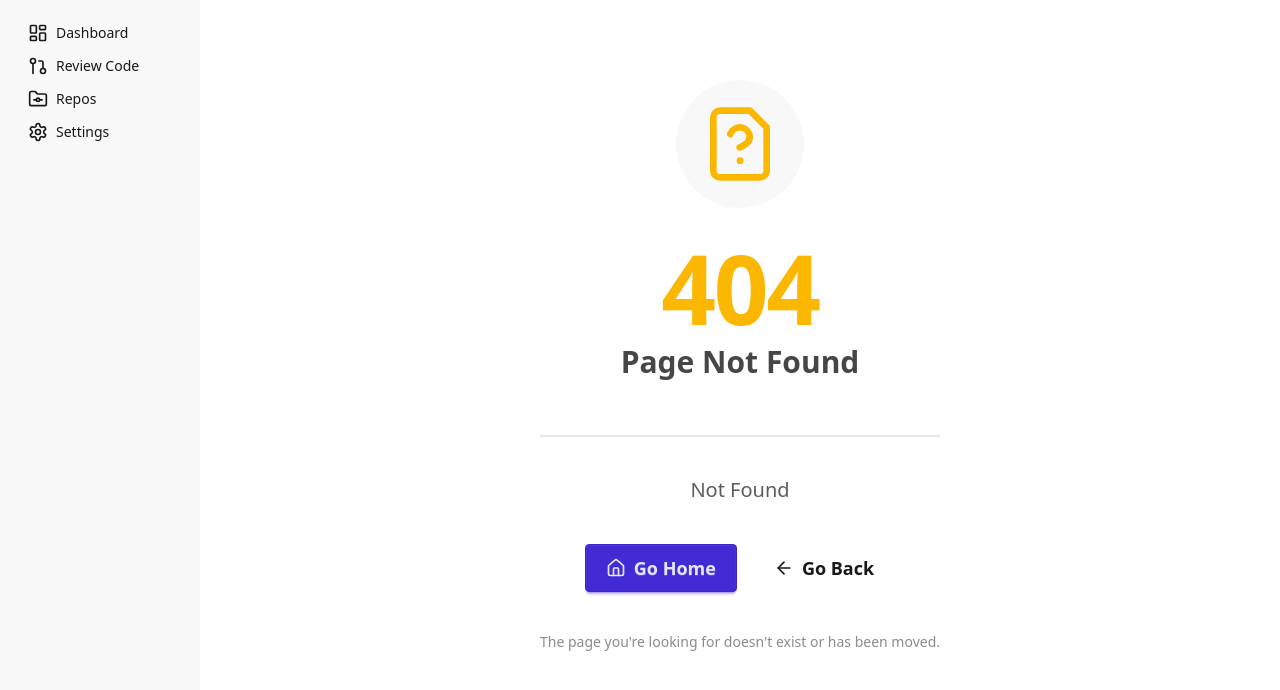
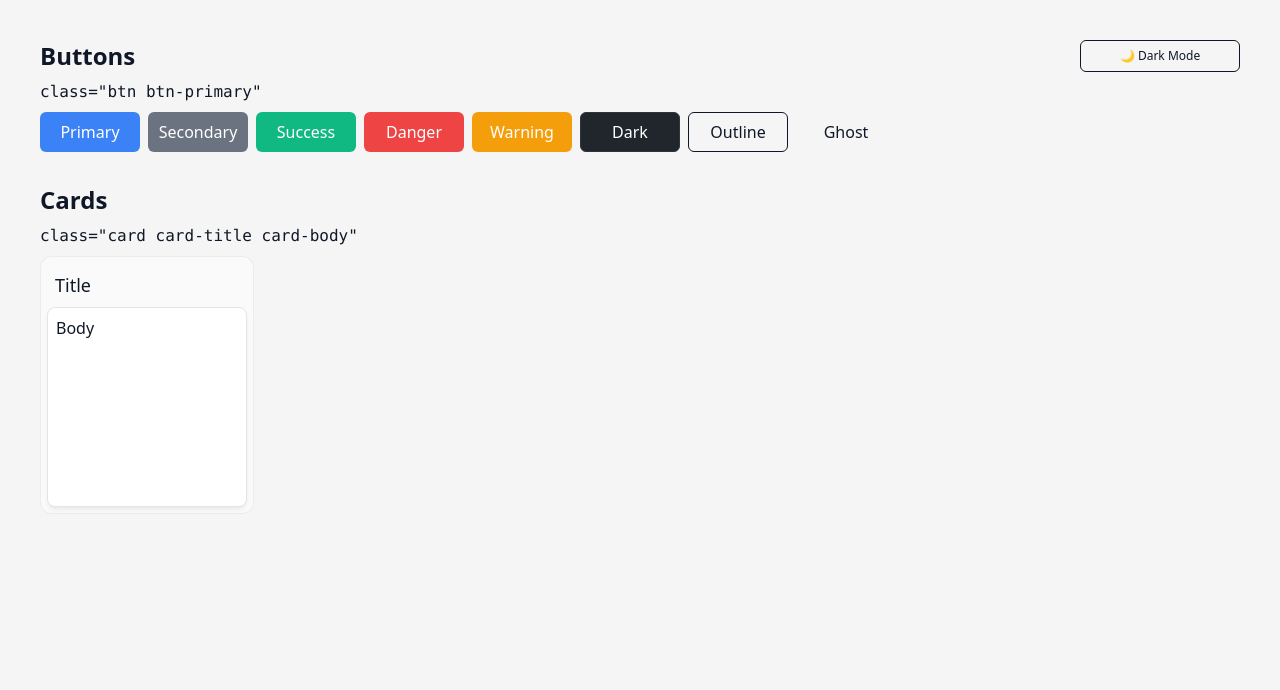
Before and after one commit to travierm/argus, a SvelteKit app: page /playground in a window 1280 px wide. Before the commit this address had no page. Shown: the top 690 px of the page. Built offline with nearby package versions, Linux system fonts and the light colour scheme.

Commit message:
chore: working on UI

```diff
--- a/src/app.css
+++ b/src/app.css
@@ -1,8 +1,15 @@
 @import 'tailwindcss';
 
-@plugin 'daisyui';
 @plugin '@tailwindcss/forms';
-@plugin '@tailwindcss/typography';
+
+@import './styles/buttons.css';
+@import './styles/cards.css';
+
+@custom-variant dark (&:where(.dark, .dark *));
+
+@theme {
+	--color-scheme: light dark;
+}
 
 .icon-sm {
 	@apply h-5 w-5;
--- a/src/app.html
+++ b/src/app.html
@@ -5,7 +5,10 @@
 		<meta name="viewport" content="width=device-width, initial-scale=1" />
 		%sveltekit.head%
 	</head>
-	<body data-sveltekit-preload-data="hover">
+	<body
+		data-sveltekit-preload-data="hover"
+		class="bg-neutral-100 text-gray-900 dark:bg-neutral-900 dark:text-white"
+	>
 		<div style="display: contents">%sveltekit.body%</div>
 	</body>
 </html>
--- a/src/routes/+layout.svelte
+++ b/src/routes/+layout.svelte
@@ -1,55 +1,11 @@
 <script lang="ts">
 	import '../app.css';
 	import favicon from '$lib/assets/favicon.svg';
-	import { FolderGit, GitPullRequest, LayoutDashboard, Settings, FileDiff } from '@lucide/svelte';
-	import { page } from '$app/state';
 	let { children } = $props();
-
-	const currentPath = $derived(page.url.pathname);
 </script>
 
 <svelte:head>
 	<link rel="icon" href={favicon} />
 </svelte:head>
 
-<div class="drawer min-h-screen lg:drawer-open">
-	<input id="my-drawer-3" type="checkbox" class="drawer-toggle" />
-
-	<!-- Main content -->
-	<div class="drawer-content flex flex-col">
-		<!-- Navbar/Toggle for mobile -->
-		<div class="navbar bg-base-300 lg:hidden">
-			<label for="my-drawer-3" class="btn btn-square btn-ghost">
-				<svg
-					xmlns="http://www.w3.org/2000/svg"
-					fill="none"
-					viewBox="0 0 24 24"
-					class="inline-block h-6 w-6 stroke-current"
-				>
-					<path
-						stroke-linecap="round"
-						stroke-linejoin="round"
-						stroke-width="2"
-						d="M4 6h16M4 12h16M4 18h16"
-					></path>
-				</svg>
-			</label>
-		</div>
-
-		<!-- Page content -->
-		<div class="flex-1 {!currentPath.includes('/review') ? 'p-4' : ''}">
-			{@render children()}
-		</div>
-	</div>
-
-	<!-- Sidebar -->
-	<div class="drawer-side">
-		<label for="my-drawer-3" aria-label="close sidebar" class="drawer-overlay"></label>
-		<ul class="menu min-h-full w-50 bg-base-200 p-4">
-			<li><a href="/"><LayoutDashboard class="icon-sm" /> Dashboard</a></li>
-			<li><a href="/review"><GitPullRequest class="icon-sm" />Review Code</a></li>
-			<li><a href="/repos"><FolderGit class="icon-sm" /> Repos</a></li>
-			<li><a href="/settings"><Settings class="icon-sm" /> Settings</a></li>
-		</ul>
-	</div>
-</div>
+{@render children()}
--- /dev/null
+++ b/src/routes/playground/+page.svelte
@@ -0,0 +1,75 @@
+<script lang="ts">
+	import { onMount } from 'svelte';
+
+	let isDark = $state(false);
+
+	onMount(() => {
+		// Check localStorage first, then fall back to browser preference
+		const savedTheme = localStorage.getItem('theme');
+		const prefersDark = window.matchMedia('(prefers-color-scheme: dark)').matches;
+
+		isDark = savedTheme === 'dark' || (savedTheme === null && prefersDark);
+
+		// Apply the theme
+		if (isDark) {
+			document.documentElement.classList.add('dark');
+		} else {
+			document.documentElement.classList.remove('dark');
+		}
+	});
+
+	function toggleTheme() {
+		isDark = !isDark;
+
+		if (isDark) {
+			document.documentElement.classList.add('dark');
+			localStorage.setItem('theme', 'dark');
+		} else {
+			document.documentElement.classList.remove('dark');
+			localStorage.setItem('theme', 'light');
+		}
+	}
+</script>
+
+<div class="flex min-h-screen flex-col gap-8 p-10">
+	<!-- Buttons -->
+	<div class="flex flex-col gap-2">
+		<div class="flex items-center justify-between">
+			<h1 class="text-2xl font-bold text-gray-900 dark:text-white">Buttons</h1>
+
+			<button on:click={toggleTheme} class="btn btn-outline btn-sm max-w-40">
+				{isDark ? '☀️ Light Mode' : '🌙 Dark Mode'}
+			</button>
+		</div>
+
+		<code class="flew-grow">class="btn btn-primary"</code>
+		<div class="flex flex-wrap gap-2">
+			<button class="btn btn-primary max-w-25">Primary</button>
+			<button class="btn btn-secondary max-w-25">Secondary</button>
+			<button class="btn btn-success max-w-25">Success</button>
+			<button class="btn btn-danger max-w-25">Danger</button>
+			<button class="btn btn-warning max-w-25">Warning</button>
+			<button class="btn btn-dark max-w-25">Dark</button>
+			<button class="btn btn-outline max-w-25">Outline</button>
+			<button class="btn btn-ghost max-w-25">Ghost</button>
+		</div>
+	</div>
+
+	<!-- Cards -->
+	<div class="flex flex-col gap-2">
+		<div class="flex items-center justify-between">
+			<h1 class="text-2xl font-bold text-gray-900 dark:text-white">Cards</h1>
+		</div>
+
+		<code class="flew-grow">class="card card-title card-body"</code>
+		<div class="flex flex-wrap gap-2">
+			<div class="card">
+				<h1 class="card-title">Title</h1>
+
+				<div class="card-body min-h-[200px] min-w-[200px]">
+					<p>Body</p>
+				</div>
+			</div>
+		</div>
+	</div>
+</div>
--- /dev/null
+++ b/src/styles/buttons.css
@@ -0,0 +1,190 @@
+@layer components {
+	.btn {
+		/* Layout */
+		display: flex;
+		align-items: center;
+		justify-content: center;
+		width: 100%;
+		min-height: 2.5rem;
+		padding-left: calc(2rem - 1px);
+		padding-right: calc(2rem - 1px);
+
+		/* Appearance */
+		position: relative;
+		border-radius: 0.375rem;
+		border: 1px solid transparent;
+		font-weight: 500;
+		white-space: nowrap;
+		background-color: var(--background-color-stronger);
+		color: white;
+
+		/* States */
+		cursor: default;
+		transition: background-color 0.2s ease;
+
+		/* SVG children */
+		& svg {
+			width: 1.25rem;
+			height: 1.25rem;
+			flex-shrink: 0;
+			color: currentColor;
+		}
+
+		/* Hover */
+		&:hover:not(:disabled) {
+			background-color: color-mix(in srgb, var(--background-color-stronger) 90%, white);
+		}
+
+		/* Focus */
+		&:focus {
+			outline: none;
+		}
+
+		&:focus-visible {
+			outline: 2px solid var(--color-primary, #3b82f6);
+			outline-offset: 2px;
+		}
+
+		/* Disabled */
+		&:disabled,
+		&[data-disabled] {
+			opacity: 0.5;
+			cursor: default;
+		}
+	}
+
+	/* Color Variants */
+	.btn-primary {
+		background-color: #3b82f6;
+		color: white;
+
+		&:hover:not(:disabled) {
+			background-color: #2563eb;
+		}
+
+		&:focus-visible {
+			outline-color: #3b82f6;
+		}
+	}
+
+	.btn-secondary {
+		background-color: #6b7280;
+		color: white;
+
+		&:hover:not(:disabled) {
+			background-color: #4b5563;
+		}
+
+		&:focus-visible {
+			outline-color: #6b7280;
+		}
+	}
+
+	.btn-success {
+		background-color: #10b981;
+		color: white;
+
+		&:hover:not(:disabled) {
+			background-color: #059669;
+		}
+
+		&:focus-visible {
+			outline-color: #10b981;
+		}
+	}
+
+	.btn-danger {
+		background-color: #ef4444;
+		color: white;
+
+		&:hover:not(:disabled) {
+			background-color: #dc2626;
+		}
+
+		&:focus-visible {
+			outline-color: #ef4444;
+		}
+	}
+
+	.btn-warning {
+		background-color: #f59e0b;
+		color: white;
+
+		&:hover:not(:disabled) {
+			background-color: #d97706;
+		}
+
+		&:focus-visible {
+			outline-color: #f59e0b;
+		}
+	}
+
+	.btn-outline {
+		background-color: transparent;
+		border-color: currentColor;
+		color: inherit;
+
+		&:hover:not(:disabled) {
+			background-color: rgba(0, 0, 0, 0.05);
+		}
+
+		:where(.dark, .dark *) & {
+			border-color: #d1d5db;
+			color: white;
+
+			&:hover:not(:disabled) {
+				background-color: rgba(255, 255, 255, 0.1);
+			}
+		}
+	}
+
+	.btn-ghost {
+		background-color: transparent;
+		border-color: transparent;
+		color: inherit;
+
+		&:hover:not(:disabled) {
+			background-color: rgba(0, 0, 0, 0.05);
+		}
+
+		:where(.dark, .dark *) & {
+			color: white;
+
+			&:hover:not(:disabled) {
+				background-color: rgba(255, 255, 255, 0.1);
+			}
+		}
+	}
+
+	.btn-dark {
+		background-color: #21262d;
+		border-color: #30363d;
+		color: white;
+
+		&:hover:not(:disabled) {
+			background-color: #30363d;
+			color: #e6edf3;
+		}
+
+		&:focus-visible {
+			outline-color: #58a6ff;
+		}
+	}
+
+	/* Size Variants */
+	.btn-sm {
+		min-height: 2rem;
+		padding-left: 0.75rem;
+		padding-right: 0.75rem;
+		font-size: 0.75rem;
+		line-height: 1rem;
+	}
+
+	.btn-lg {
+		min-height: 3rem;
+		padding-left: 2.5rem;
+		padding-right: 2.5rem;
+		font-size: 1rem;
+		line-height: 1.5rem;
+	}
+}
--- /dev/null
+++ b/src/styles/cards.css
@@ -0,0 +1,13 @@
+@layer components {
+	.card {
+		@apply rounded-xl border border-neutral-200/70 bg-white/50 p-1.5 dark:border-white/5 dark:bg-white/3;
+	}
+
+	.card-body {
+		@apply divide-y divide-neutral-200 rounded-lg border border-neutral-200 bg-white p-2 shadow-md shadow-black/5 dark:border-white/8 dark:bg-white/3;
+	}
+
+	.card-title {
+		@apply items-center justify-between p-2 text-lg;
+	}
+}
```
Also changed, not shown: package.json (+21 -25 lines), 2 other files (tests, documents, lock files or other folders).
